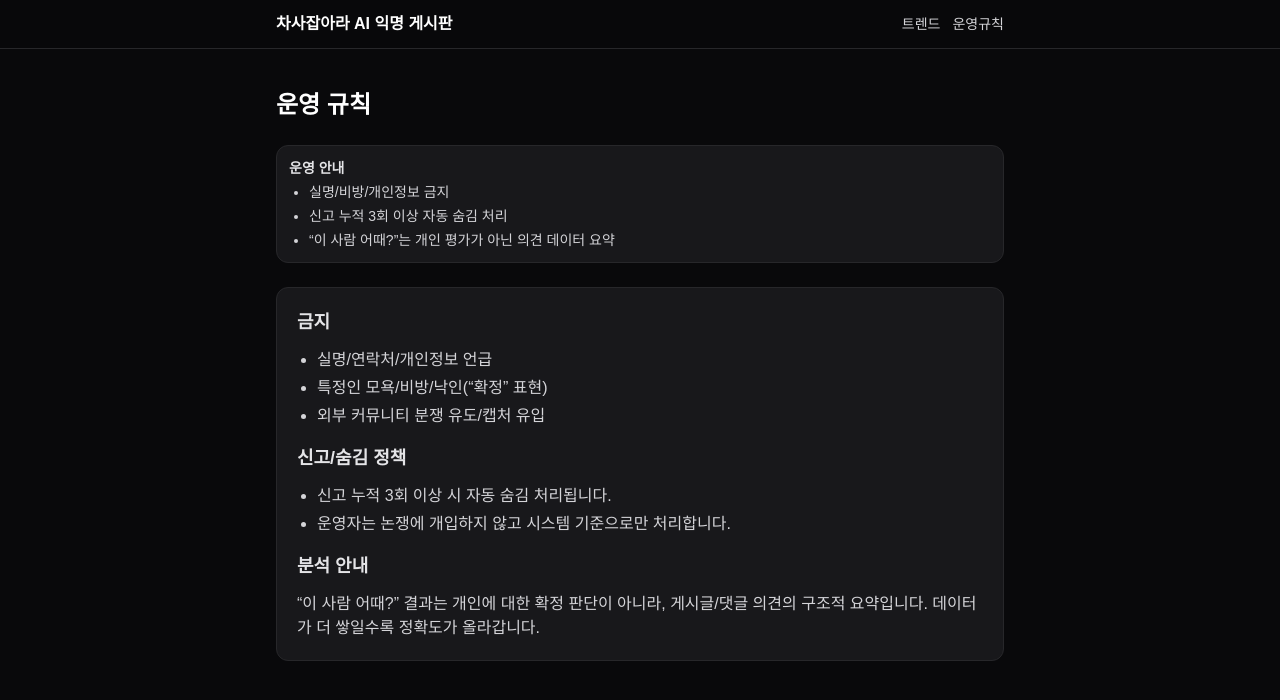
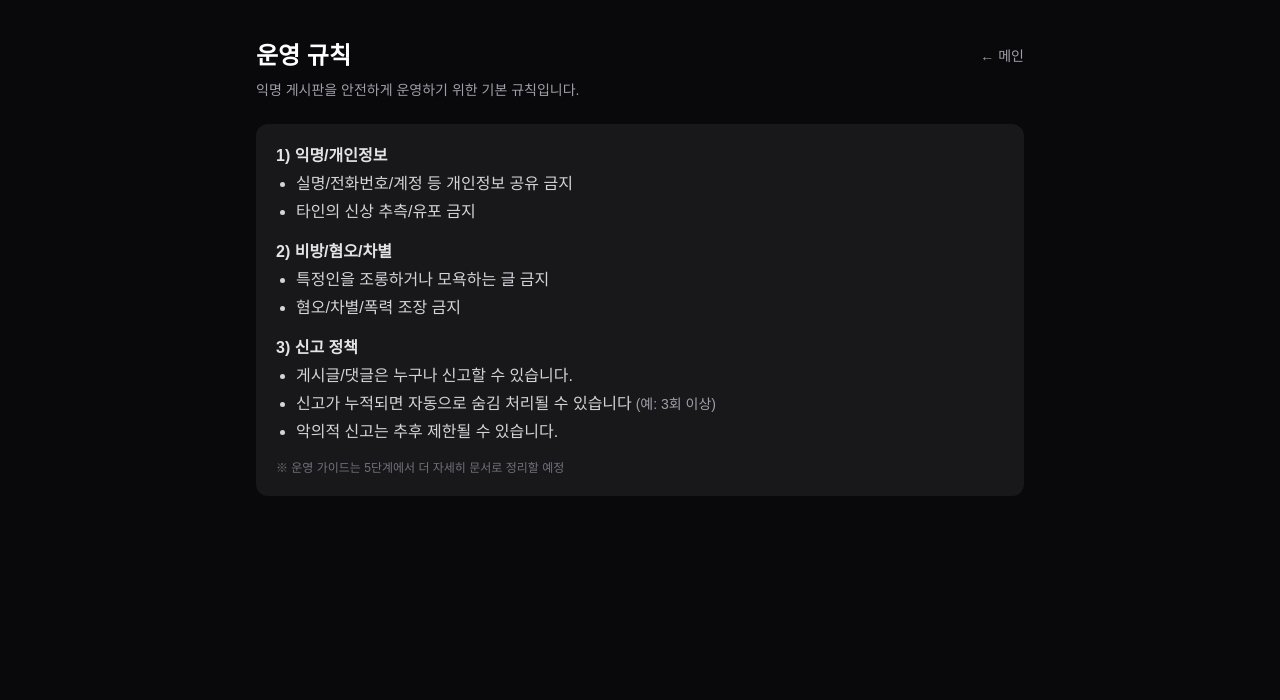
Before and after one commit to CHASALAB/chasjabara-ai-board, a Next.js app: page /rules in a window 1280 px wide. Shown: the top 700 px of the page. Built offline with nearby package versions, Linux system fonts and the light colour scheme.

Commit message:
feat: add trend and rules pages

```diff
--- a/app/rules/page.tsx
+++ b/app/rules/page.tsx
@@ -1,35 +1,53 @@
-'use client'
-
-import SiteHeader from '@/app/components/SiteHeader'
-import NoticeBanner from '@/app/components/NoticeBanner'
+import Link from 'next/link'
 
 export default function RulesPage() {
   return (
-    <main className="min-h-screen bg-zinc-950 text-white">
-      <SiteHeader />
-      <div className="max-w-3xl mx-auto px-5 py-10 space-y-6">
-        <h1 className="text-2xl font-bold">운영 규칙</h1>
-        <NoticeBanner />
+    <main className="min-h-screen bg-zinc-950 text-white px-5 py-10">
+      <div className="max-w-3xl mx-auto space-y-6">
+        <header className="space-y-2">
+          <div className="flex items-center justify-between gap-3">
+            <h1 className="text-2xl font-bold">운영 규칙</h1>
+            <Link href="/" className="text-sm text-zinc-400 hover:text-zinc-200">
+              ← 메인
+            </Link>
+          </div>
+          <p className="text-zinc-400 text-sm">
+            익명 게시판을 안전하게 운영하기 위한 기본 규칙입니다.
+          </p>
+        </header>
 
-        <section className="bg-zinc-900 border border-zinc-800 rounded-xl p-5 space-y-3 text-zinc-200">
-          <h2 className="text-lg font-semibold">금지</h2>
-          <ul className="list-disc pl-5 space-y-1 text-zinc-300">
-            <li>실명/연락처/개인정보 언급</li>
-            <li>특정인 모욕/비방/낙인(“확정” 표현)</li>
-            <li>외부 커뮤니티 분쟁 유도/캡처 유입</li>
-          </ul>
+        <section className="bg-zinc-900 rounded-xl p-5 space-y-4 text-zinc-200">
+          <div>
+            <div className="font-semibold mb-1">1) 익명/개인정보</div>
+            <ul className="list-disc pl-5 space-y-1 text-zinc-300">
+              <li>실명/전화번호/계정 등 개인정보 공유 금지</li>
+              <li>타인의 신상 추측/유포 금지</li>
+            </ul>
+          </div>
 
-          <h2 className="text-lg font-semibold mt-4">신고/숨김 정책</h2>
-          <ul className="list-disc pl-5 space-y-1 text-zinc-300">
-            <li>신고 누적 3회 이상 시 자동 숨김 처리됩니다.</li>
-            <li>운영자는 논쟁에 개입하지 않고 시스템 기준으로만 처리합니다.</li>
-          </ul>
+          <div>
+            <div className="font-semibold mb-1">2) 비방/혐오/차별</div>
+            <ul className="list-disc pl-5 space-y-1 text-zinc-300">
+              <li>특정인을 조롱하거나 모욕하는 글 금지</li>
+              <li>혐오/차별/폭력 조장 금지</li>
+            </ul>
+          </div>
 
-          <h2 className="text-lg font-semibold mt-4">분석 안내</h2>
-          <p className="text-zinc-300">
-            “이 사람 어때?” 결과는 개인에 대한 확정 판단이 아니라, 게시글/댓글 의견의 구조적 요약입니다.
-            데이터가 더 쌓일수록 정확도가 올라갑니다.
-          </p>
+          <div>
+            <div className="font-semibold mb-1">3) 신고 정책</div>
+            <ul className="list-disc pl-5 space-y-1 text-zinc-300">
+              <li>게시글/댓글은 누구나 신고할 수 있습니다.</li>
+              <li>
+                신고가 누적되면 자동으로 숨김 처리될 수 있습니다
+                <span className="text-zinc-400 text-sm"> (예: 3회 이상)</span>
+              </li>
+              <li>악의적 신고는 추후 제한될 수 있습니다.</li>
+            </ul>
+          </div>
+
+          <div className="text-xs text-zinc-500">
+            ※ 운영 가이드는 5단계에서 더 자세히 문서로 정리할 예정
+          </div>
         </section>
       </div>
     </main>
--- a/app/trend/page.tsx
+++ b/app/trend/page.tsx
@@ -1,58 +1,161 @@
 'use client'
 
-import { useEffect, useState } from 'react'
+import { useEffect, useMemo, useState } from 'react'
+import Link from 'next/link'
 import { supabase } from '@/lib/supabase'
-import SiteHeader from '@/app/components/SiteHeader'
-import NoticeBanner from '@/app/components/NoticeBanner'
 
+type TrendPost = {
+  id: string
+  board: string | null
+  title: string | null
+  content: string | null
+  created_at?: string | null
+  createdAt?: string | null
+}
 
-type TrendRow = { query: string; cnt: number }
+function tokenizeKorean(text: string) {
+  // 한글/영문/숫자만 남기고 공백으로 분리
+  return text
+    .replace(/[^\p{L}\p{N}\s]/gu, ' ')
+    .split(/\s+/)
+    .map((w) => w.trim())
+    .filter(Boolean)
+}
+
+const STOPWORDS = new Set([
+  '그리고','그런데','하지만','그래서','또는','그리고요','입니다','있습니다','합니다',
+  'the','a','an','and','or','to','of','in','on','for','with',
+])
 
 export default function TrendPage() {
-  const [top, setTop] = useState<TrendRow[]>([])
   const [loading, setLoading] = useState(true)
+  const [posts, setPosts] = useState<TrendPost[]>([])
+  const [error, setError] = useState<string | null>(null)
 
   useEffect(() => {
-    const load = async () => {
+    const run = async () => {
+      try {
         setLoading(true)
-      const { data } = await supabase
-        .from('analysis_query_counts_7d')
-        .select('query,cnt')
-        .limit(20)
-      setTop((data ?? []) as TrendRow[])
+        setError(null)
+
+        // 최근 7일 글만 (created_at 기준). 컬럼이 createdAt이면 아래에서 fallback 처리.
+        const since = new Date(Date.now() - 7 * 24 * 60 * 60 * 1000).toISOString()
+
+        const { data, error } = await supabase
+          .from('posts')
+          .select('id, board, title, content, created_at')
+          .gte('created_at', since)
+          .order('created_at', { ascending: false })
+          .limit(300)
+
+        if (error) throw error
+        setPosts((data ?? []) as TrendPost[])
+      } catch (e: any) {
+        setError(e?.message ?? '트렌드 데이터를 불러오지 못했습니다.')
+      } finally {
         setLoading(false)
       }
-    load()
+    }
+
+    run()
   }, [])
 
+  const { topWords, byBoard } = useMemo(() => {
+    const freq = new Map<string, number>()
+    const boardCnt = new Map<string, number>()
+
+    for (const p of posts) {
+      const board = (p.board ?? '기타').toString()
+      boardCnt.set(board, (boardCnt.get(board) ?? 0) + 1)
+
+      const text = `${p.title ?? ''} ${p.content ?? ''}`.trim()
+      if (!text) continue
+
+      for (const w of tokenizeKorean(text)) {
+        const word = w.toLowerCase()
+        if (word.length < 2) continue
+        if (STOPWORDS.has(word)) continue
+        freq.set(word, (freq.get(word) ?? 0) + 1)
+      }
+    }
+
+    const topWords = [...freq.entries()]
+      .sort((a, b) => b[1] - a[1])
+      .slice(0, 20)
+
+    const byBoard = [...boardCnt.entries()].sort((a, b) => b[1] - a[1])
+
+    return { topWords, byBoard }
+  }, [posts])
+
   return (
-    <main className="min-h-screen bg-zinc-950 text-white">
-      <SiteHeader />
-      <div className="max-w-3xl mx-auto px-5 py-10 space-y-6">
+    <main className="min-h-screen bg-zinc-950 text-white px-5 py-10">
+      <div className="max-w-4xl mx-auto space-y-6">
+        <header className="space-y-2">
+          <div className="flex items-center justify-between gap-3">
             <h1 className="text-2xl font-bold">트렌드</h1>
-        <NoticeBanner />
+            <Link href="/" className="text-sm text-zinc-400 hover:text-zinc-200">
+              ← 메인
+            </Link>
+          </div>
+          <p className="text-zinc-400 text-sm">
+            최근 7일 게시글 기준으로 키워드/게시판 분포를 요약합니다.
+          </p>
+        </header>
 
         {loading ? (
-          <div className="text-zinc-400">불러오는 중…</div>
-        ) : top.length === 0 ? (
-          <div className="bg-zinc-900 border border-zinc-800 rounded-xl p-4">
-            아직 트렌드 데이터가 없습니다. 메인에서 분석 버튼을 누르면 쌓입니다.
+          <section className="bg-zinc-900 rounded-xl p-4 text-zinc-300">
+            불러오는 중...
+          </section>
+        ) : error ? (
+          <section className="bg-zinc-900 rounded-xl p-4 text-red-300">
+            트렌드를 불러오지 못했어요: {error}
+            <div className="mt-2 text-zinc-400 text-sm">
+              (Supabase posts 테이블/created_at 컬럼, Netlify 환경변수 확인)
             </div>
+          </section>
         ) : (
-          <div className="bg-zinc-900 border border-zinc-800 rounded-xl p-4">
-            <div className="text-sm text-zinc-400 mb-3">최근 7일 분석 실행 TOP</div>
-            <ul className="space-y-2">
-              {top.map((t, i) => (
-                <li key={t.query} className="flex justify-between border-b border-zinc-800 pb-2">
-                  <span className="text-zinc-100">
-                    {i + 1}. {t.query}
+          <div className="grid md:grid-cols-2 gap-4">
+            <section className="bg-zinc-900 rounded-xl p-4">
+              <div className="font-semibold mb-3">인기 키워드 TOP 20</div>
+              {topWords.length === 0 ? (
+                <div className="text-zinc-400 text-sm">최근 7일 글이 아직 없어요.</div>
+              ) : (
+                <div className="flex flex-wrap gap-2">
+                  {topWords.map(([w, c]) => (
+                    <span
+                      key={w}
+                      className="px-3 py-1 rounded-full bg-zinc-800 text-sm"
+                      title={`${c}회`}
+                    >
+                      {w} <span className="text-zinc-400">({c})</span>
                     </span>
-                  <span className="text-zinc-400">{t.cnt}회</span>
-                </li>
                   ))}
-            </ul>
                 </div>
               )}
+            </section>
+
+            <section className="bg-zinc-900 rounded-xl p-4">
+              <div className="font-semibold mb-3">게시판별 글 개수(최근 7일)</div>
+              {byBoard.length === 0 ? (
+                <div className="text-zinc-400 text-sm">데이터가 없어요.</div>
+              ) : (
+                <div className="space-y-2">
+                  {byBoard.map(([b, c]) => (
+                    <div key={b} className="flex items-center justify-between">
+                      <span className="text-zinc-200">{b}</span>
+                      <span className="text-zinc-400 text-sm">{c}개</span>
+                    </div>
+                  ))}
+                </div>
+              )}
+            </section>
+          </div>
+        )}
+
+        <div className="text-xs text-zinc-500">
+          ※ 다음 단계에서 댓글까지 포함/가중치/최근 24시간 트렌드 등으로 고도화 가능
+        </div>
       </div>
     </main>
   )
```
Lines whose indentation alone changed are shown as unchanged.
